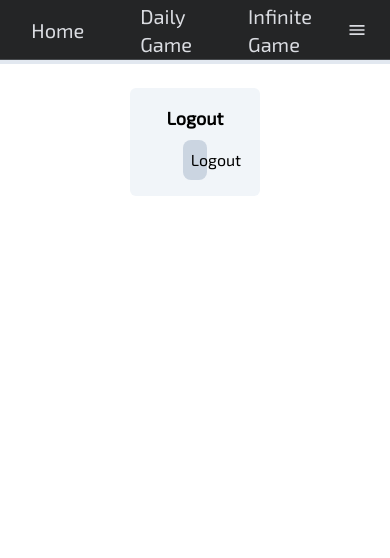
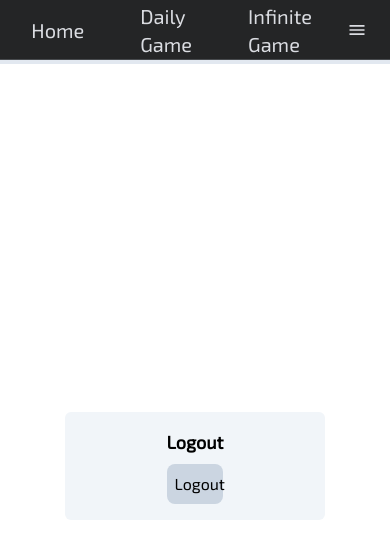
Before and after one commit to Thenlie/turtle, a React (Create React App) app in the folder client/: page /logout in a window 390 px wide. Shown: the top 558 px of the page. Built offline with nearby package versions, Linux system fonts and the light colour scheme; no server answers.

Commit message:
Restyled forms. Vertically centered, mobile responsive

```diff
--- a/client/src/components/Forms/Login/Login.jsx
+++ b/client/src/components/Forms/Login/Login.jsx
@@ -61,7 +61,7 @@ const Login = ({ setUser }) => {
     }, [email]);
 
     return (
-        <section className="p-4 mt-6 mx-auto w-1/3 text-center bg-slate-100 rounded-md">
+        <section className="p-4 mx-auto w-2/3 lg:w-1/2 xl:w-1/3 text-center bg-slate-100 rounded-md">
             <h2 className='font-bold text-lg mb-2'>Login</h2>
             <form onSubmit={handleLogin} className='flex flex-col'>
             <div className='flex items-center'>
--- a/client/src/components/Forms/Logout/Logout.jsx
+++ b/client/src/components/Forms/Logout/Logout.jsx
@@ -14,7 +14,7 @@ const Logout = ({setUser}) => {
     };
 
     return (
-        <section className="p-4 mt-6 mx-auto w-1/3 text-center bg-slate-100 rounded-md">
+        <section className="p-4 mt-6 mx-auto w-2/3 lg:w-1/2 xl:w-1/3 text-center bg-slate-100 rounded-md">
             <h2 className='font-bold text-lg mb-2'>Logout</h2>
             <button onClick={handleLogout} className='w-1/4 m-auto p-2 rounded-lg bg-slate-300 hover:bg-slate-400'>Logout</button>
         </section>
--- a/client/src/components/Forms/Signup/Signup.jsx
+++ b/client/src/components/Forms/Signup/Signup.jsx
@@ -125,7 +125,7 @@ const Signup = ({ setUser }) => {
 
 
     return (
-        <section className='p-4 mt-6 mx-auto w-1/3 text-center bg-slate-100 rounded-md'>
+        <section className='p-4 mt-6 mx-auto w-2/3 lg:w-1/2 xl:w-1/3 text-center bg-slate-100 rounded-md'>
             <h2 className='font-bold text-lg mb-2'>Signup</h2>
             <form onSubmit={handleSignup} className='flex flex-col'>
                 <div className='flex items-center'>
--- a/client/src/pages/Forms.js
+++ b/client/src/pages/Forms.js
@@ -2,7 +2,7 @@ import { Outlet } from 'react-router-dom';
 
 const Forms = () => {
     return (
-        <main className='grow'>
+        <main className='grow flex flex-col justify-center'>
             <Outlet />
         </main>
     );
```
